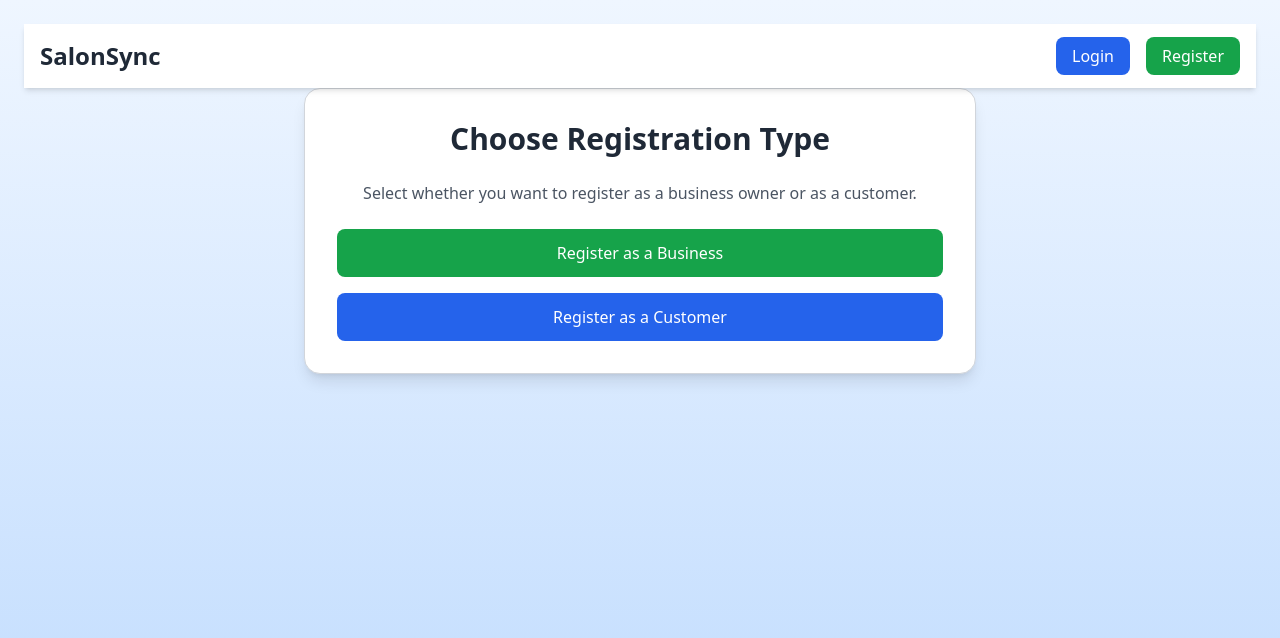
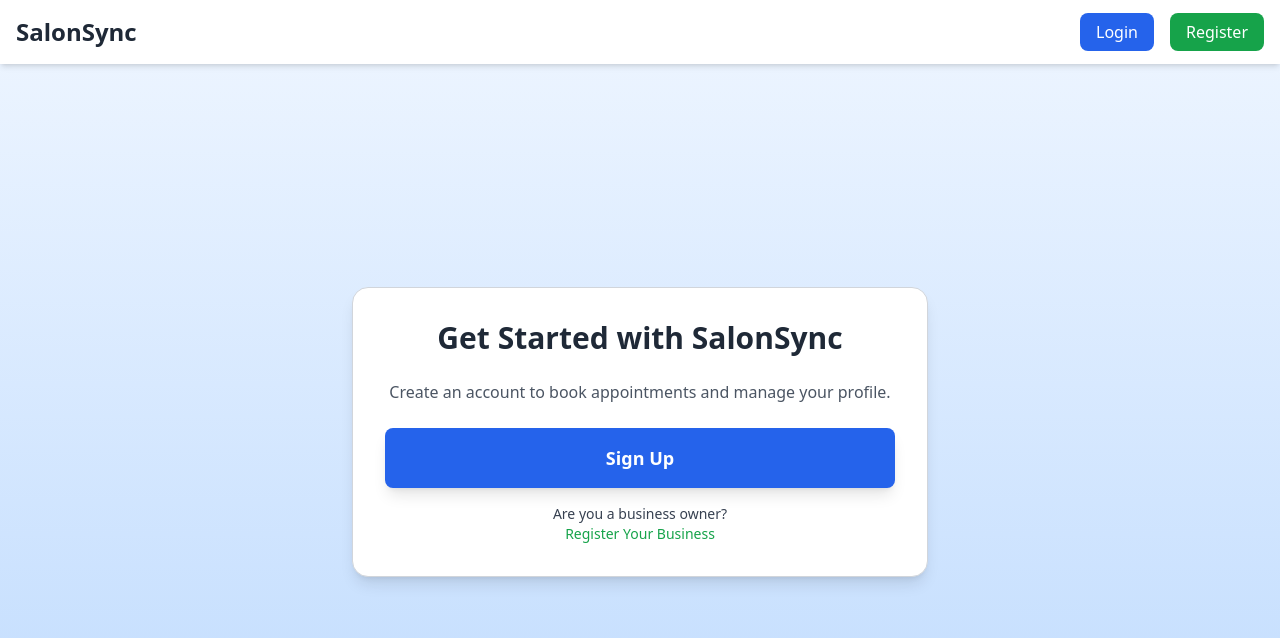
Before and after one commit to Grizzway/SalonSync, a Next.js app in the folder salon-sync/: page /register in a window 1280 px wide. Shown: the top 638 px of the page. Built offline with nearby package versions, Linux system fonts and the light colour scheme.

Commit message:
finished review styling

```diff
--- a/salon-sync/src/app/register/page.js
+++ b/salon-sync/src/app/register/page.js
@@ -5,28 +5,38 @@
 
 export default function RegisterSelectionPage() {
   return (
-    <div className="min-h-screen bg-gradient-to-b from-blue-50 to-blue-200 dark:from-gray-900 dark:to-gray-800 p-6 text-gray-900 dark:text-white">
+    <div className="min-h-screen flex flex-col bg-gradient-to-b from-blue-50 to-blue-200 dark:from-gray-900 dark:to-gray-800 text-gray-900 dark:text-white">
+      {/* Navbar */}
       <Navbar />
-      <div className="max-w-2xl mx-auto bg-white dark:bg-gray-800 shadow-lg rounded-2xl p-8 border border-gray-300 dark:border-gray-700 text-center">
-        <h1 className="text-3xl font-bold text-gray-800 dark:text-white mb-6">
-          Choose Registration Type
-        </h1>
-        <p className="text-gray-600 dark:text-gray-300 mb-6">
-          Select whether you want to register as a business owner or as a customer.
-        </p>
-        <div className="flex flex-col space-y-4">
-          <Link
-            href="/register/business"
-            className="block w-full px-6 py-3 bg-green-600 text-white font-medium rounded-lg hover:bg-green-700 transition-all"
-          >
-            Register as a Business
-          </Link>
+
+      {/* Main Content */}
+      <div className="flex flex-grow items-center justify-center px-6">
+        <div className="w-full max-w-xl bg-white dark:bg-gray-800 shadow-lg rounded-2xl p-8 border border-gray-300 dark:border-gray-700 text-center">
+          <h1 className="text-3xl font-bold text-gray-800 dark:text-white mb-6">
+            Get Started with SalonSync
+          </h1>
+          <p className="text-gray-600 dark:text-gray-300 mb-6">
+            Create an account to book appointments and manage your profile.
+          </p>
+
+          {/* Primary: Sign Up (Customer) */}
           <Link
             href="/register/customer"
-            className="block w-full px-6 py-3 bg-blue-600 text-white font-medium rounded-lg hover:bg-blue-700 transition-all"
+            className="block w-full px-6 py-4 bg-blue-600 text-white font-bold text-lg rounded-lg hover:bg-blue-700 transition-all shadow-lg"
           >
-            Register as a Customer
+            Sign Up
           </Link>
+
+          {/* Secondary: Register as a Business */}
+          <div className="mt-4 text-gray-700 dark:text-gray-300 text-sm">
+            <p>Are you a business owner?</p>
+            <Link
+              href="/register/business"
+              className="text-green-600 font-medium hover:underline"
+            >
+              Register Your Business
+            </Link>
+          </div>
         </div>
       </div>
     </div>
--- a/salon-sync/src/app/salons/[salonname]/page.js
+++ b/salon-sync/src/app/salons/[salonname]/page.js
@@ -13,6 +13,7 @@
   const { salonname } = useParams();
   const [salon, setSalon] = useState(null);
   const [reviews, setReviews] = useState([]);
+  const [averageRating, setAverageRating] = useState(0); // 🔥 Track the average rating
   const [loading, setLoading] = useState(true);
   const [error, setError] = useState(null);
 
@@ -28,6 +29,15 @@
 
         setSalon(salonData);
         setReviews(reviewsData.reviews || []);
+
+        // 🔥 **Calculate Average Rating**
+        if (reviewsData.reviews.length > 0) {
+          const totalRating = reviewsData.reviews.reduce((sum, review) => sum + review.rating, 0);
+          const avgRating = totalRating / reviewsData.reviews.length;
+          setAverageRating(avgRating); // Update state
+        } else {
+          setAverageRating(0);
+        }
       } catch (err) {
         console.error("Fetch error:", err);
         setError("An unexpected error occurred");
@@ -36,8 +46,9 @@
       }
     }
     getSalonAndReviews();
-  }, [salonname]);
+  }, [salonname]); // **Re-run when salonname changes**
 
+  // ⭐ **Function to Display Star Rating**
   const renderStars = (rating) => {
     return Array.from({ length: 5 }, (_, i) =>
       i < rating ? <FaStar key={i} className="text-yellow-500" /> : <FaRegStar key={i} className="text-gray-400" />
@@ -46,16 +57,16 @@
 
   if (loading) {
     return (
-      <div className="min-h-screen flex flex-col items-center justify-center">
+      <div className="min-h-screen flex flex-col items-center justify-center bg-gradient-to-b from-blue-50 to-blue-200 dark:from-gray-900 dark:to-gray-800">
         <Navbar />
-        <p className="text-lg">Loading...</p>
+        <p className="text-lg text-gray-900 dark:text-white">Loading...</p>
       </div>
     );
   }
 
   if (error) {
     return (
-      <div className="min-h-screen flex flex-col items-center justify-center">
+      <div className="min-h-screen flex flex-col items-center justify-center bg-gradient-to-b from-blue-50 to-blue-200 dark:from-gray-900 dark:to-gray-800">
         <Navbar />
         <p className="text-lg text-red-500">{error}</p>
       </div>
@@ -63,52 +74,63 @@
   }
 
   return (
-    <div className="min-h-screen">
+    <div className="min-h-screen bg-gradient-to-b from-blue-50 to-blue-200 dark:from-gray-900 dark:to-gray-800">
       <Navbar />
+
       {/* Salon Banner */}
-      <div className="w-full h-56 relative bg-gray-300 flex justify-center items-center">
+      <div className="w-full h-64 relative bg-gray-300 flex justify-center items-center shadow-lg">
         {salon.banner ? (
-          <Image src={salon.banner} alt="Salon Banner" layout="fill" objectFit="cover" className="opacity-90" />
+          <Image src={salon.banner} alt="Salon Banner" layout="fill" objectFit="cover" className="opacity-90 rounded-md" />
         ) : (
-          <p className="text-white text-2xl">Default Banner</p>
+          <p className="text-white text-2xl font-semibold">Salon Banner</p>
         )}
       </div>
 
-      {/* Salon Info */}
-      <div className="max-w-4xl mx-auto mt-8 p-6 bg-white shadow-xl rounded-2xl text-center">
+      {/* Salon Info Section */}
+      <div className="max-w-4xl mx-auto mt-8 p-6 bg-white dark:bg-gray-800 shadow-xl rounded-2xl text-center border border-gray-300 dark:border-gray-700">
         <Card className="p-6">
           <div className="flex flex-col items-center">
             {salon.logo ? (
               <Image src={salon.logo} alt="Salon Logo" width={120} height={120} className="rounded-full shadow-md" />
             ) : (
-              <div className="w-28 h-28 bg-gray-400 rounded-full flex justify-center items-center text-white text-lg font-semibold">No Logo</div>
+              <div className="w-28 h-28 bg-gray-400 dark:bg-gray-600 rounded-full flex justify-center items-center text-white text-lg font-semibold">No Logo</div>
             )}
-            <h2 className="text-3xl font-semibold mt-4">{salon.name}</h2>
-            <p className="text-gray-600 mt-2">{salon.location || "Location not available"}</p>
+            <h2 className="text-3xl font-semibold mt-4 text-gray-800 dark:text-white">{salon.name}</h2>
+            <p className="text-gray-600 dark:text-gray-300 mt-2">{salon.location || "Location not available"}</p>
+
+            {/* ⭐ **Dynamic Star Rating** */}
+            <div className="flex justify-center space-x-1 mt-2">
+              {renderStars(Math.round(averageRating))}
+            </div>
+            <p className="text-sm text-gray-500 dark:text-gray-400 mt-1">
+              {reviews.length > 0 ? `Average Rating: ${averageRating.toFixed(1)} / 5` : "No Ratings Yet"}
+            </p>
 
             {/* Review Button */}
             <Link href={`/salons/${salonname}/review`}>
-  <Button className="mt-4 bg-green-600 hover:bg-green-700 text-white py-2 px-4 rounded-lg">
-    Leave a Review
-  </Button>
-</Link>
+              <Button className="mt-4 bg-green-600 hover:bg-green-700 text-white py-2 px-6 rounded-lg shadow-md">
+                Leave a Review
+              </Button>
+            </Link>
           </div>
         </Card>
       </div>
 
       {/* Reviews Section */}
-      <div className="max-w-4xl mx-auto mt-12 p-6 bg-white shadow-lg rounded-xl">
-        <h2 className="text-2xl font-semibold text-center mb-6">Customer Reviews</h2>
+      <div className="max-w-4xl mx-auto mt-12 p-6 bg-white dark:bg-gray-800 shadow-lg rounded-xl border border-gray-300 dark:border-gray-700">
+        <h2 className="text-2xl font-semibold text-center text-gray-800 dark:text-white mb-6">Customer Reviews</h2>
         {reviews.length === 0 ? (
-          <p className="text-center text-gray-600">No reviews yet.</p>
+          <p className="text-center text-gray-600 dark:text-gray-300">No reviews yet.</p>
         ) : (
-          reviews.map((review, index) => (
-            <div key={index} className="p-4 border-b border-gray-300">
-              <div className="flex items-center space-x-2">{renderStars(review.rating)}</div>
-              <p className="mt-2">{review.review}</p>
-              <p className="text-sm text-gray-600 mt-1">- Anonymous</p>
-            </div>
-          ))
+          <div className="space-y-6">
+            {reviews.map((review, index) => (
+              <div key={index} className="p-4 border-b border-gray-300 dark:border-gray-600 bg-gray-50 dark:bg-gray-900 rounded-lg shadow">
+                <div className="flex items-center space-x-2">{renderStars(review.rating)}</div>
+                <p className="mt-2 text-gray-900 dark:text-white">{review.review}</p>
+                <p className="text-sm text-gray-600 dark:text-gray-400 mt-1">- Anonymous</p>
+              </div>
+            ))}
+          </div>
         )}
       </div>
     </div>
```
